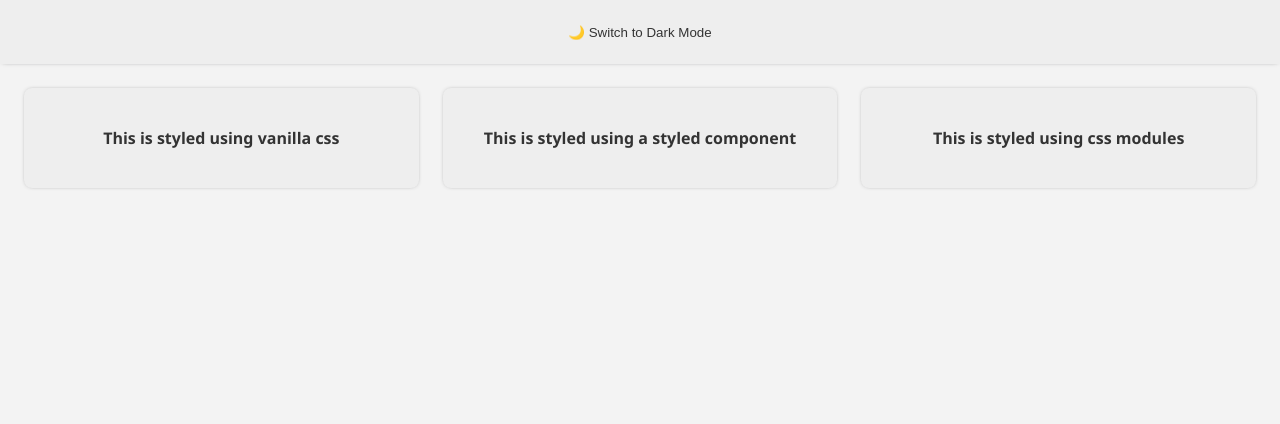
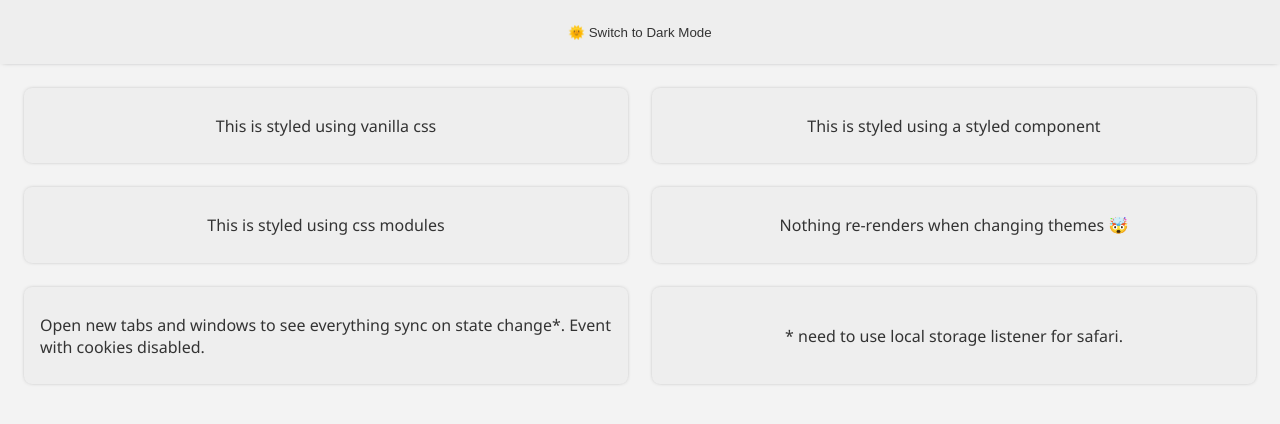
Before and after one commit to lifedup/react-dark-mode, a Next.js app in the folder examples/nextjs/: page / in a window 1280 px wide. Shown: the top 424 px of the page. Built offline with nearby package versions, Linux system fonts and the light colour scheme.

Commit message:
updated next example

```diff
--- a/examples/nextjs/package.json
+++ b/examples/nextjs/package.json
@@ -11,7 +11,8 @@
   "dependencies": {
     "next": "latest",
     "react": "^16.13.1",
-    "react-dom": "^16.13.1"
+    "react-dom": "^16.13.1",
+    "styled-components": "^5.1.1"
   },
   "author": "lifedup",
   "license": "MIT",
@@ -30,7 +31,6 @@
     "eslint-plugin-react-hooks": "^4.0.4",
     "prettier": "2.0.5",
     "sass": "^1.26.7",
-    "styled-components": "^5.1.1",
     "typescript": "^3.9.5"
   }
 }
--- a/examples/nextjs/public/darkMode.js
+++ b/examples/nextjs/public/darkMode.js
@@ -1,8 +1,32 @@
-const lsDark = window.localStorage.getItem('dark-mode');
-const browserIsDark = window.matchMedia('(prefers-color-scheme: dark)').matches;
-const isDark = (browserIsDark && lsDark === null) || lsDark === '1';
-document.documentElement.classList[isDark ? 'add' : 'remove']('__dark');
-const channel = new BroadcastChannel('dark-mode');
-channel.onmessage = ({ data }) => {
-  document.documentElement.classList[data ? 'add' : 'remove']('__dark');
+const getDefaultState = () => {
+  const lsDark = window.localStorage.getItem('dark-mode') === '1';
+  const browserIsDark = window.matchMedia('(prefers-color-scheme: dark)')
+    .matches;
+  return (browserIsDark && lsDark === null) || lsDark;
 };
+
+if (typeof BroadcastChannel !== 'undefined') {
+  const channel = new BroadcastChannel('dark-mode');
+  channel.onmessage = ({ data }) => {
+    window.localStorage.setItem('dark-mode', data ? '1' : '0');
+    document.documentElement.classList[data ? 'add' : 'remove']('__dark');
+  };
+  let visibilityChange = 'visibilitychange';
+  let hidden = 'hidden';
+  if (typeof document.msHidden !== 'undefined') {
+    visibilityChange = 'msvisibilitychange';
+    hidden = 'msHidden';
+  } else if (typeof document.webkitHidden !== 'undefined') {
+    visibilityChange = 'webkitvisibilitychange';
+    hidden = 'webkitHidden';
+  }
+  window.addEventListener(visibilityChange, () => {
+    if (document[hidden]) {
+      channel.postMessage(getDefaultState());
+    }
+  });
+}
+
+document.documentElement.classList[getDefaultState() ? 'add' : 'remove'](
+  '__dark'
+);
--- a/examples/nextjs/src/components/dark-mode-toggle.tsx
+++ b/examples/nextjs/src/components/dark-mode-toggle.tsx
@@ -1,18 +1,30 @@
 import React from 'react';
-import useBroadcast from 'lib/use-broadcast';
+import useDarkMode from 'lib/use-dark-mode';
+
+const Dark = (): JSX.Element => (
+  <>
+    <span role="img" aria-label="crescent moon">🌙</span>
+    {' '}
+    Switch to Light Mode
+  </>
+);
+
+const Light = (): JSX.Element => (
+  <>
+    <span role="img" aria-label="smiling sun">🌞</span>
+    {' '}
+    Switch to Dark Mode
+  </>
+);
 
 const DarkModeSwitch = (): JSX.Element => {
-    const initialState = document.documentElement.classList.contains('__dark');
-    const [isDark, setDark] = useBroadcast('dark-mode', initialState);
+  const [isDark, toggle] = useDarkMode();
 
-    const toggle = () => {
-        setDark(!isDark);
-        window.localStorage.setItem('dark-mode', !isDark ? '1' : '0');
-    };
-
-    return <button type="button" onClick={toggle}>
-        {isDark ? "🌞 Switch to Light Mode" : "🌙 Switch to Dark Mode"}
+  return (
+    <button type="button" onClick={toggle}>
+      {isDark ? <Dark /> : <Light />}
     </button>
+  );
 };
 
 export default React.memo(DarkModeSwitch);
--- a/examples/nextjs/src/components/styled-component.tsx
+++ b/examples/nextjs/src/components/styled-component.tsx
@@ -1,6 +1,5 @@
 import React from 'react';
-import styled from "styled-components";
-
+import styled from 'styled-components';
 
 const Div = styled.div`
     align-items: center;
@@ -9,17 +8,18 @@ const Div = styled.div`
     box-shadow: var(--box-shadow);
     display: flex;
     justify-content: center;
-    height: 100px;
+    padding: 1rem;
 `;
 
 const H1 = styled.h1`
     font-size: 1rem;
+    font-weight: normal;
 `;
 
 const StyledComponent = (): JSX.Element => (
-    <Div>
-        <H1>This is styled using a styled component</H1>
-    </Div>
-)
+  <Div>
+    <H1>This is styled using a styled component</H1>
+  </Div>
+);
 
 export default StyledComponent;
--- a/examples/nextjs/src/lib/use-broadcast.tsx
+++ b/examples/nextjs/src/lib/use-broadcast.tsx
@@ -14,17 +14,19 @@ const useBroadcast: UseBroadcast = (name, initialState) => {
   };
 
   React.useEffect(() => {
-    channel.current = new BroadcastChannel(name);
-    channel.current.onmessage = (event) => {
-      const value = event.data as unknown;
-      setLocalState(value);
-    };
+    if (typeof BroadcastChannel !== 'undefined') {
+      channel.current = new BroadcastChannel(name);
+      channel.current.onmessage = (event) => {
+        const value = event.data as unknown;
+        setLocalState(value);
+      };
+    }
     return () => {
       if (channel.current) {
         channel.current.close();
       }
-    }
-  }, []);
+    };
+  }, [name]);
 
   return [state, setState];
 };
--- /dev/null
+++ b/examples/nextjs/src/lib/use-dark-mode.tsx
@@ -0,0 +1,22 @@
+import React from 'react';
+import useBroadcast from 'lib/use-broadcast';
+
+type UseDarkMode = (name?: string, className?: string) => [unknown, () => void];
+
+const useDarkMode: UseDarkMode = (name = 'dark-mode', className = '__dark') => {
+  const [state, setState] = useBroadcast(name, false);
+
+  React.useEffect(() => {
+    setState(document.documentElement.classList.contains(className));
+  }, [className, setState]);
+
+  const toggle = () => {
+    setState(!state);
+    window.localStorage.setItem(name, state ? '1' : '0');
+    document.documentElement.classList[state ? 'remove' : 'add'](className);
+  };
+
+  return [state, toggle];
+};
+
+export default useDarkMode;
--- a/examples/nextjs/src/pages/_document.tsx
+++ b/examples/nextjs/src/pages/_document.tsx
@@ -1,19 +1,23 @@
 import React from 'react';
-import Document, { Head, Main, NextScript, DocumentContext } from 'next/document';
+import Document, {
+  Head, Main, NextScript, DocumentContext,
+} from 'next/document';
 import { ServerStyleSheet } from 'styled-components';
 
+type InitialPropsReturn = Promise<{
+  styles: JSX.Element;
+  html: string;
+  head?: (JSX.Element | null)[] | undefined;
+}>;
+
 export default class MyDocument extends Document {
-  // if you don't used styled compoenets you can remove the whole
-  // get initialPropsFunction
-  static async getInitialProps(ctx: DocumentContext) {
+  static async getInitialProps(ctx: DocumentContext): InitialPropsReturn {
     const sheet = new ServerStyleSheet();
     const originalRenderPage = ctx.renderPage;
     try {
-      ctx.renderPage = () =>
-        originalRenderPage({
-          enhanceApp: (App) => (props) =>
-            sheet.collectStyles(<App {...props} />),
-        });
+      ctx.renderPage = () => originalRenderPage({
+        enhanceApp: (App) => (props) => sheet.collectStyles(<App {...props} />),
+      });
 
       const initialProps = await Document.getInitialProps(ctx);
       return {
@@ -30,7 +34,7 @@ export default class MyDocument extends Document {
     }
   }
 
-  render() {
+  render():JSX.Element {
     return (
       <html lang="en" dir="ltr">
         <Head>
--- a/examples/nextjs/src/pages/index.tsx
+++ b/examples/nextjs/src/pages/index.tsx
@@ -14,8 +14,21 @@ const Index = (): JSX.Element => (
       </div>
       <StyledComponent />
       <CSSModuleComponent />
+      <div className="div">
+        <h1 className="title">
+          Nothing re-renders when changing themes
+          {' '}
+          <span role="img" aria-label="mind blown">🤯</span>
+        </h1>
+      </div>
+      <div className="div">
+        <h1 className="title">Open new tabs and windows to see everything sync on state change*. Event with cookies disabled.</h1>
+      </div>
+      <div className="div">
+        <h1 className="title">* need to use local storage listener for safari.</h1>
+      </div>
     </main>
   </>
-)
+);
 
 export default Index;
--- a/examples/nextjs/src/theme/styles/example.module.scss
+++ b/examples/nextjs/src/theme/styles/example.module.scss
@@ -5,8 +5,9 @@
   box-shadow: var(--box-shadow);
   display: flex;
   justify-content: center;
-  height: 100px;
+  padding: 1rem;
   & .title {
     font-size: 1rem;
+    font-weight: normal;
   }
 }
--- a/examples/nextjs/src/theme/styles/global.scss
+++ b/examples/nextjs/src/theme/styles/global.scss
@@ -7,6 +7,7 @@
 }
 :root {
   --border-radius: 8px;
+  --border: 1px solid var(--secondary-bg-color);
   --box-shadow: 0 0rem 5px -3px #202122;
   --font-family: Segoe UI Historic, Segoe UI, Helvetica, Arial, sans-serif;
   --font-color: #333;
@@ -55,19 +56,20 @@ header {
 main {
   display: grid;
   grid-gap: 1.5rem;
-  grid-template-columns: repeat(auto-fit, minmax(330px, 1fr));
+  grid-template-columns: repeat(auto-fit, minmax(450px, 1fr));
   padding: 1.5rem;
 }
 button {
   background-color: transparent;
-  border: none;
+  border: 1px solid var(--border);
   color: var(--font-color);
   cursor: pointer;
-  height: 50px;
+  height: 100%;
   margin: 0 auto;
-  width: 200px;
+  width: 100%;
   &:focus {
     //dont do this in production
+    // make sure that button is a11y compatible
     outline: none;
   }
 }
@@ -78,8 +80,10 @@ button {
   box-shadow: var(--box-shadow);
   display: flex;
   justify-content: center;
-  height: 100px;
+  height: auto;
+  padding: 1rem;
 }
 .div .title {
   font-size: 1rem;
+  font-weight: normal;
 }
```
Also changed, not shown: examples/nextjs/src/components/css-module-component.tsx (+4 -4 lines), 1 other file (tests, documents, lock files or other folders). Lines whose indentation alone changed are shown as unchanged.
